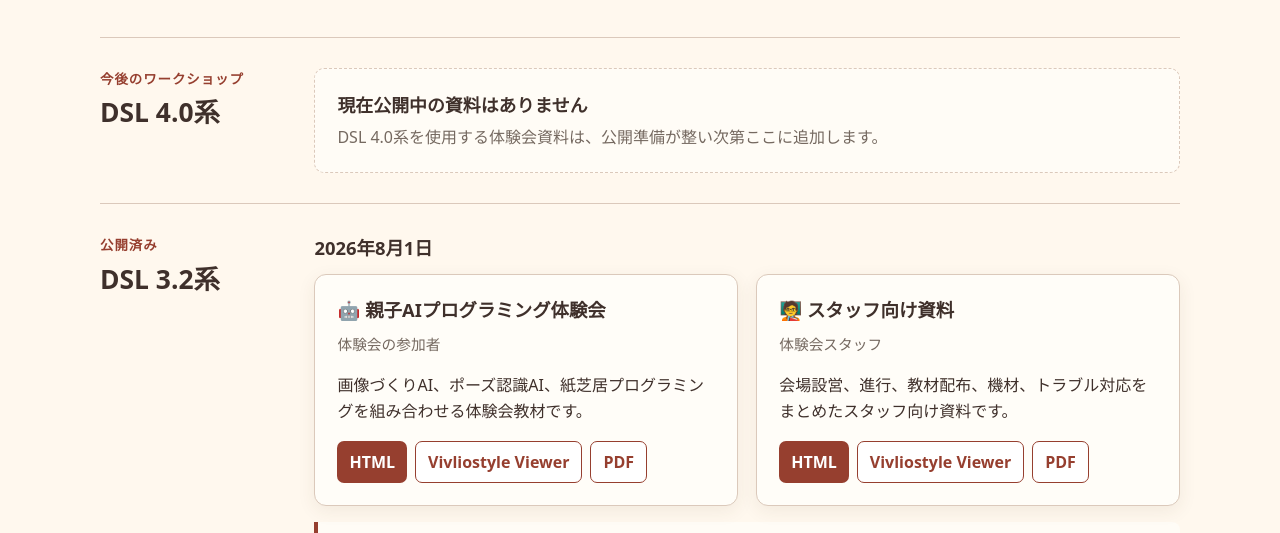
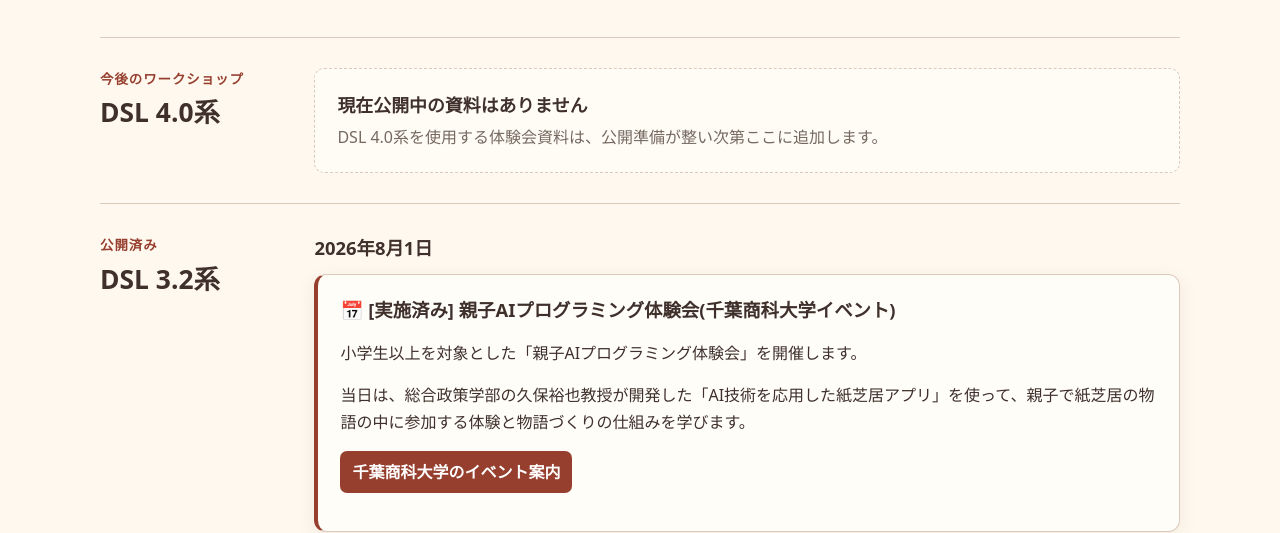
Before and after one commit to kubohiroya/tm-kamishibai-docs, a website: page site/workshops/index.html in a window 1280 px wide. Shown: the part 293-826 px from the top of the page. Drawn offline with Linux system fonts and the light colour scheme.

Commit message:
feat(workshops): add the CUC event entry (#58)
Co-authored-by: ci <ci@example.com>

```diff
--- a/site/document-index.css
+++ b/site/document-index.css
@@ -203,6 +203,11 @@ main {
   box-shadow: 0 5px 18px rgb(89 61 43 / 8%);
 }
 
+.cards .workshop-event-card {
+  grid-column: 1 / -1;
+  border-left: 4px solid var(--site-accent);
+}
+
 .cards h3 {
   margin: 0 0 0.5rem;
   font-size: 1.15rem;
--- a/site/workshops/index.html
+++ b/site/workshops/index.html
@@ -86,8 +86,30 @@
           <div class="workshop-event">
             <time datetime="2026-08-01">2026年8月1日</time>
             <div class="cards">
+              <article class="workshop-event-card">
+                <h3>
+                  <span aria-hidden="true">📅</span> [実施済み]
+                  親子AIプログラミング体験会(千葉商科大学イベント)
+                </h3>
+                <p>小学生以上を対象とした「親子AIプログラミング体験会」を開催します。</p>
+                <p>
+                  当日は、総合政策学部の久保裕也教授が開発した「AI技術を応用した紙芝居アプリ」を使って、親子で紙芝居の物語の中に参加する体験と物語づくりの仕組みを学びます。
+                </p>
+                <p>
+                  <a
+                    class="button"
+                    href="https://www.cuc.ac.jp/event/2026/ai_programming0801.html"
+                    target="_blank"
+                    rel="noopener"
+                    >千葉商科大学のイベント案内</a
+                  >
+                </p>
+              </article>
               <article>
-                <h3><span aria-hidden="true">🤖</span> 親子AIプログラミング体験会</h3>
+                <h3>
+                  <span aria-hidden="true">🤖</span>
+                  「親子AIプログラミング体験会」参加者向け資料
+                </h3>
                 <p class="audience">体験会の参加者</p>
                 <p>
                   画像づくりAI、ポーズ認識AI、紙芝居プログラミングを組み合わせる体験会教材です。
```
Also changed, not shown: scripts/verify-build.mjs (+15 -0 lines), test/index.test.mjs (+14 -0 lines).
